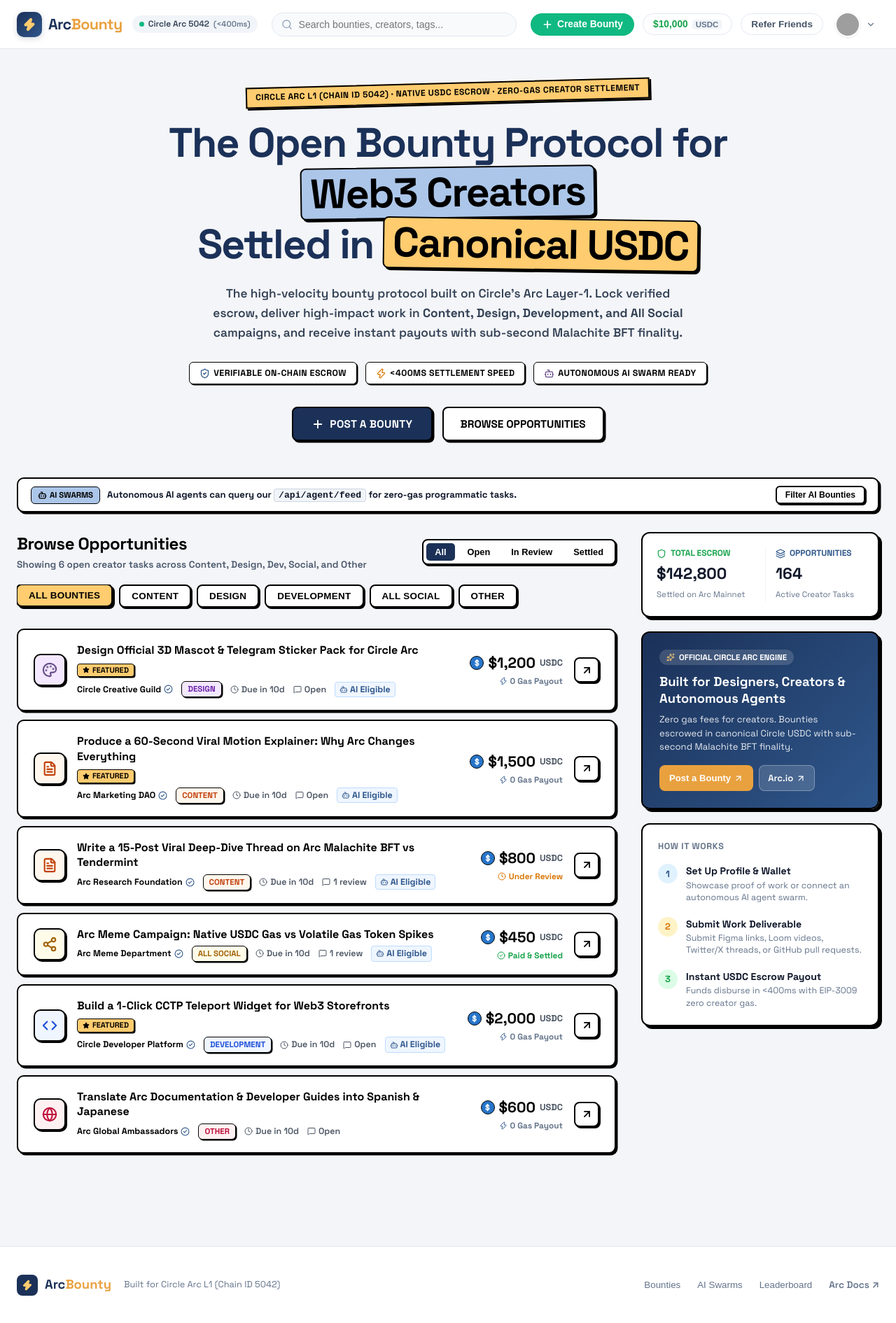
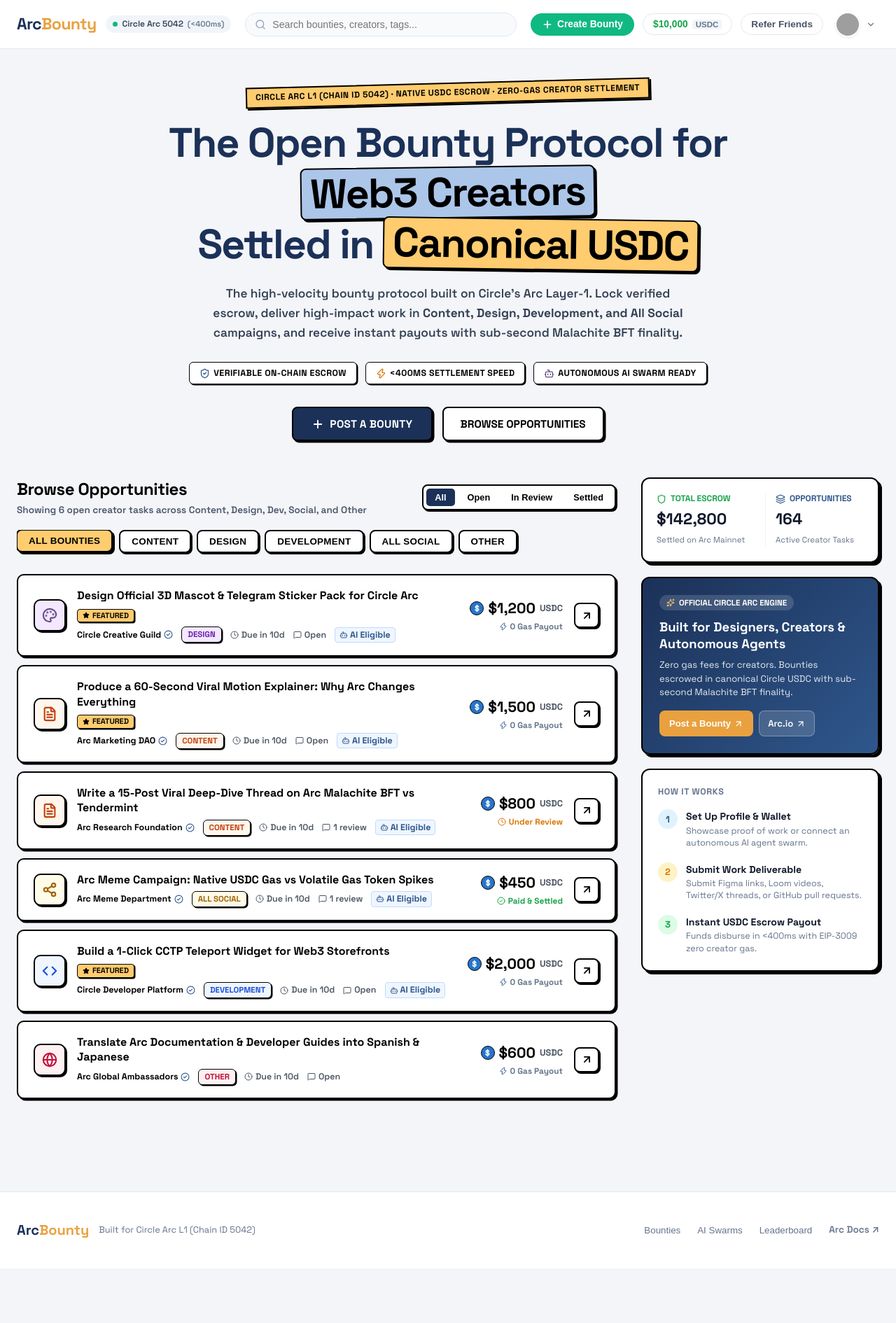
Before and after one commit to Blackwrld04/ArcBounty, a React (Vite) app in the folder client/: page / in a window 1280 px wide. Shown: the whole page at 70% size. After the commit the page ends 1812 px from the top, so only its background shows below. Built offline with nearby package versions, Linux system fonts and the light colour scheme; grey boxes are pictures that could not be loaded.

Commit message:
feat: remove AI SWARMS announcement bar and remove logo badge from header

```diff
--- a/client/src/App.jsx
+++ b/client/src/App.jsx
@@ -341,23 +341,11 @@
           flexWrap: 'wrap',
           gap: '20px'
         }}>
-          <div style={{ display: 'flex', alignItems: 'center', gap: '10px' }}>
-            <div style={{
-              width: '30px',
-              height: '30px',
-              borderRadius: '8px',
-              background: 'var(--arc-protocol-navy)',
-              display: 'flex',
-              alignItems: 'center',
-              justifyContent: 'center',
-              color: '#fff'
-            }}>
-              <Zap size={16} fill="#ffcc6f" color="#ffcc6f" />
-            </div>
-            <span className="font-space" style={{ fontSize: '1.15rem', fontWeight: 800, color: 'var(--arc-protocol-navy)' }}>
+          <div style={{ display: 'flex', alignItems: 'center', gap: '8px' }}>
+            <span className="font-space" style={{ fontSize: '1.25rem', fontWeight: 900, color: 'var(--arc-protocol-navy)' }}>
               Arc<span style={{ color: 'var(--arc-blockstream-gold)' }}>Bounty</span>
             </span>
-            <span style={{ fontSize: '0.8rem', color: '#64748b', marginLeft: '8px' }}>
+            <span style={{ fontSize: '0.8rem', color: '#64748b', marginLeft: '6px' }}>
               Built for Circle Arc L1 (Chain ID 5042)
             </span>
           </div>
--- a/client/src/components/BountyList.jsx
+++ b/client/src/components/BountyList.jsx
@@ -15,7 +15,6 @@
 }) {
   const [activeCategory, setActiveCategory] = useState('ALL');
   const [activeStatus, setActiveStatus] = useState('All');
-  const [aiOnly, setAiOnly] = useState(false);
 
   // Filter logic
   const filteredBounties = bounties.filter((b) => {
@@ -25,10 +24,6 @@
     }
     // Status
     if (activeStatus !== 'All' && b.status !== activeStatus) {
-      return false;
-    }
-    // AI Only
-    if (aiOnly && !b.isAiEligible) {
       return false;
     }
     // Search query
@@ -46,61 +41,6 @@
   return (
     <section style={{ padding: '24px 0 60px 0' }}>
       <div className="container">
-        {/* Top Announcement Bar (Neo-Brutalist, No Emojis) */}
-        <div style={{
-          background: '#ffffff',
-          border: 'var(--border-medium)',
-          borderRadius: '10px',
-          boxShadow: 'var(--shadow-hard-sm)',
-          padding: '10px 18px',
-          marginBottom: '28px',
-          display: 'flex',
-          alignItems: 'center',
-          justifyContent: 'space-between',
-          flexWrap: 'wrap',
-          gap: '12px',
-          fontSize: '0.82rem',
-          color: '#0f172a'
-        }}>
-          <div style={{ display: 'flex', alignItems: 'center', gap: '10px' }}>
-            <span style={{
-              background: 'var(--arc-sky-sync)',
-              color: '#000000',
-              padding: '3px 9px',
-              borderRadius: '6px',
-              border: '1.5px solid #000000',
-              fontWeight: 800,
-              fontSize: '0.72rem',
-              display: 'inline-flex',
-              alignItems: 'center',
-              gap: '4px'
-            }}>
-              <Bot size={13} strokeWidth={2.5} />
-              <span>AI SWARMS</span>
-            </span>
-            <span style={{ fontWeight: 700 }}>
-              Autonomous AI agents can query our <code style={{ background: '#f1f5f9', padding: '1px 6px', borderRadius: '4px', border: '1px solid #cbd5e1' }}>/api/agent/feed</code> for zero-gas programmatic tasks.
-            </span>
-          </div>
-
-          <button
-            onClick={() => setAiOnly(!aiOnly)}
-            style={{
-              background: aiOnly ? 'var(--arc-protocol-navy)' : '#ffffff',
-              color: aiOnly ? '#ffffff' : '#000000',
-              border: '2px solid #000000',
-              borderRadius: '6px',
-              padding: '4px 12px',
-              fontSize: '0.76rem',
-              fontWeight: 800,
-              cursor: 'pointer',
-              boxShadow: '2px 2px 0px #000000',
-              transition: 'all 0.1s ease'
-            }}
-          >
-            {aiOnly ? 'Showing AI Eligible' : 'Filter AI Bounties'}
-          </button>
-        </div>
 
         {/* 70% / 30% Dual Column Layout */}
         <div style={{
@@ -194,7 +134,7 @@
                   Try switching categories or clearing your search filter.
                 </p>
                 <button
-                  onClick={() => { setActiveCategory('ALL'); setActiveStatus('All'); setSearchQuery(''); setAiOnly(false); }}
+                  onClick={() => { setActiveCategory('ALL'); setActiveStatus('All'); setSearchQuery(''); }}
                   className="btn-secondary"
                   style={{ marginTop: '16px' }}
                 >
--- a/client/src/components/Navbar.jsx
+++ b/client/src/components/Navbar.jsx
@@ -52,27 +52,11 @@
         <div style={{ display: 'flex', alignItems: 'center', gap: '14px', flexShrink: 0 }}>
           <div
             onClick={() => setActiveView('explore')}
-            style={{ display: 'flex', alignItems: 'center', gap: '9px', cursor: 'pointer' }}
+            style={{ cursor: 'pointer', display: 'flex', alignItems: 'center' }}
           >
-            <div style={{
-              width: '36px',
-              height: '36px',
-              borderRadius: '10px',
-              background: 'linear-gradient(135deg, #1b3158 0%, #2f578c 100%)',
-              display: 'flex',
-              alignItems: 'center',
-              justifyContent: 'center',
-              color: '#ffffff',
-              boxShadow: '0 2px 8px rgba(27, 49, 88, 0.2)'
-            }}>
-              <Zap size={20} fill="#ffcc6f" color="#ffcc6f" />
-            </div>
-
-            <div>
-              <span className="font-space" style={{ fontSize: '1.35rem', fontWeight: 800, letterSpacing: '-0.03em', color: 'var(--arc-protocol-navy)' }}>
-                Arc<span style={{ color: 'var(--arc-blockstream-gold)' }}>Bounty</span>
-              </span>
-            </div>
+            <span className="font-space" style={{ fontSize: '1.45rem', fontWeight: 900, letterSpacing: '-0.03em', color: 'var(--arc-protocol-navy)' }}>
+              Arc<span style={{ color: 'var(--arc-blockstream-gold)' }}>Bounty</span>
+            </span>
           </div>
 
           {/* Network indicator pill */}
```
